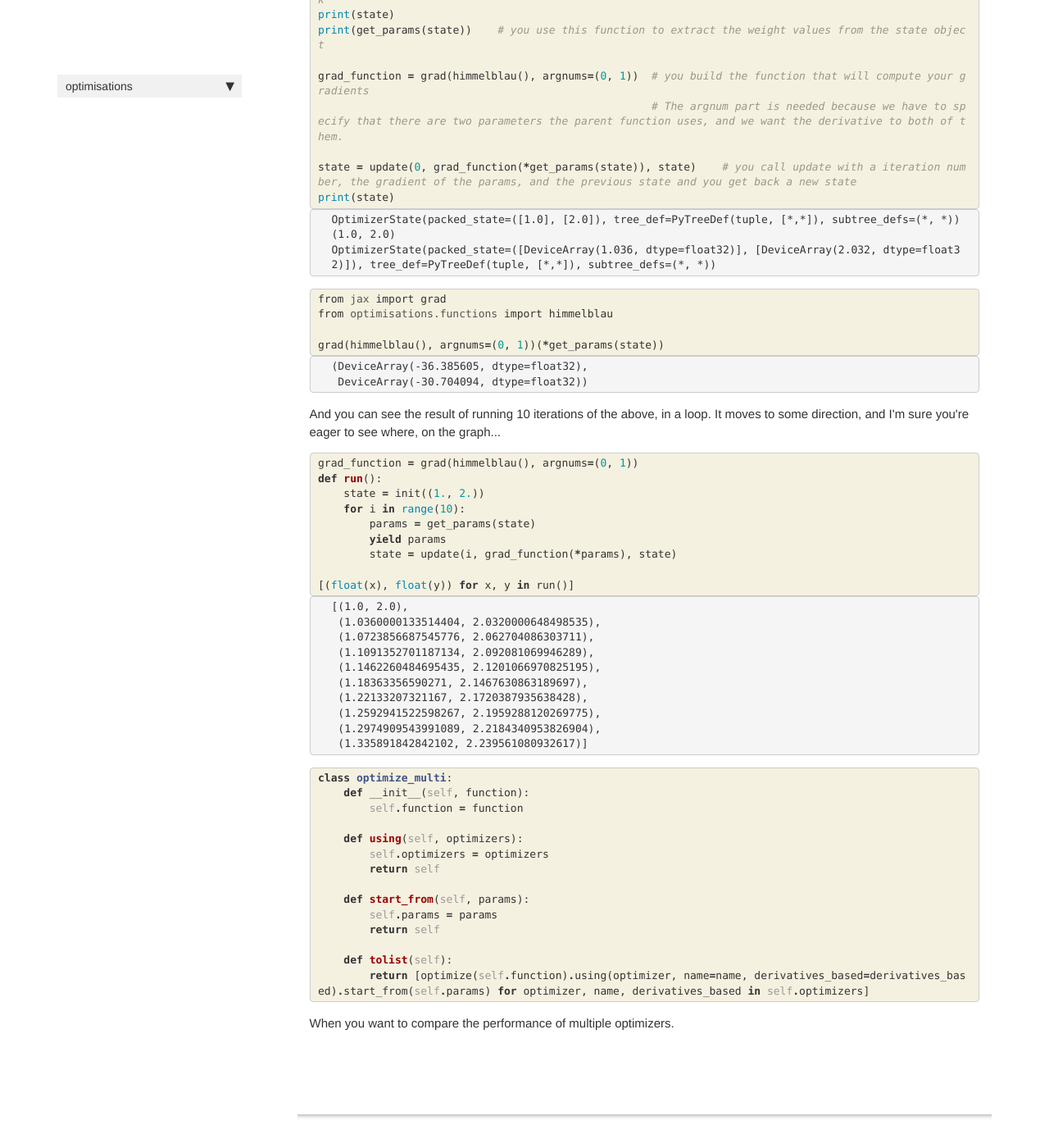
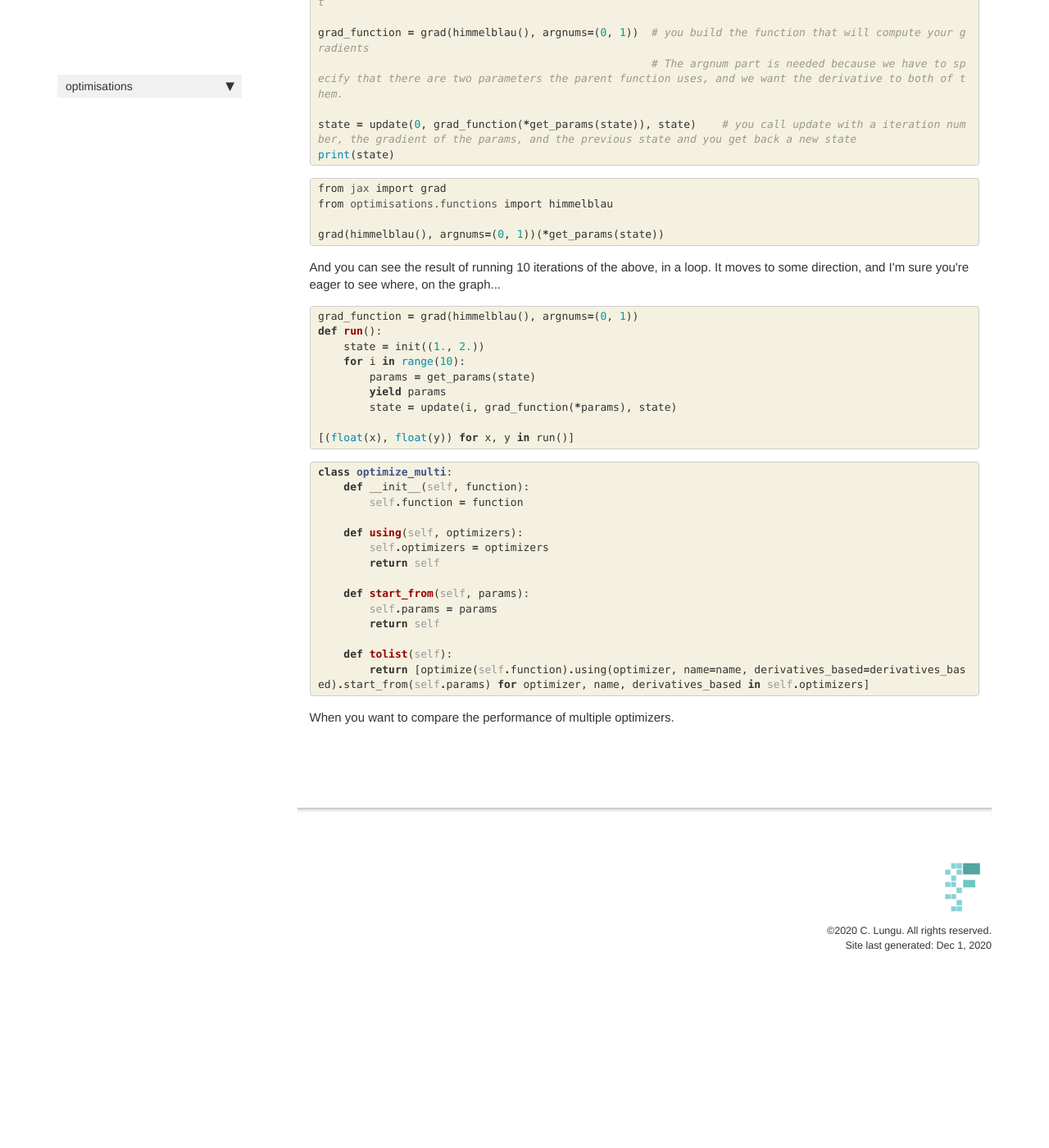
Before and after one commit to clungu/optimisations, a Jekyll site: the page built from docs/optimizers.html, in a window 1280 px wide and 1400 px high, scrolled down 1283 px. Shown: the whole window at 82% size. Built offline with Jekyll 4.4.1, drawn with Linux system fonts in a browser that asks for light colours; nearby versions of some CDN libraries; comment, search, counter and statistics services are not loaded; after the commit the page ends 2496 px from its top, so only the background shows below that; some of the changed text lies outside the part shown.

Commit message:
Built the docs again.

```diff
--- a/docs/optimizers.html
+++ b/docs/optimizers.html
@@ -25,27 +25,6 @@
     {% raw %}
 
 <div class="cell border-box-sizing code_cell rendered">
-
-</div>
-    {% endraw %}
-
-    {% raw %}
-
-<div class="cell border-box-sizing code_cell rendered">
-<div class="input">
-
-<div class="inner_cell">
-    <div class="input_area">
-<div class=" highlight hl-ipython3"><pre><span></span><span class="n">h</span> <span class="o">=</span> <span class="n">History</span><span class="p">([(</span><span class="mi">1</span><span class="p">,</span> <span class="mi">2</span><span class="p">),</span> <span class="p">(</span><span class="mi">2</span><span class="p">,</span> <span class="mi">3</span><span class="p">),</span> <span class="p">(</span><span class="mi">4</span><span class="p">,</span> <span class="mi">5</span><span class="p">)])</span>
-<span class="k">assert</span> <span class="nb">str</span><span class="p">(</span><span class="n">h</span><span class="p">)</span> <span class="o">==</span> <span class="nb">str</span><span class="p">([(</span><span class="mi">1</span><span class="p">,</span> <span class="mi">2</span><span class="p">),</span> <span class="p">(</span><span class="mi">2</span><span class="p">,</span> <span class="mi">3</span><span class="p">),</span> <span class="p">(</span><span class="mi">4</span><span class="p">,</span> <span class="mi">5</span><span class="p">)])</span>
-
-<span class="n">h</span><span class="o">.</span><span class="n">_get_params</span> <span class="o">=</span> <span class="k">lambda</span> <span class="n">x</span><span class="p">:</span> <span class="n">x</span>
-<span class="k">assert</span> <span class="nb">str</span><span class="p">(</span><span class="n">h</span><span class="p">)</span> <span class="o">==</span> <span class="nb">str</span><span class="p">([(</span><span class="mf">1.0</span><span class="p">,</span> <span class="mf">2.0</span><span class="p">),</span> <span class="p">(</span><span class="mf">2.0</span><span class="p">,</span> <span class="mf">3.0</span><span class="p">),</span> <span class="p">(</span><span class="mf">4.0</span><span class="p">,</span> <span class="mf">5.0</span><span class="p">)])</span>
-</pre></div>
-
-    </div>
-</div>
-</div>
 
 </div>
     {% endraw %}
@@ -89,6 +68,7 @@
 <div class="inner_cell">
     <div class="input_area">
 <div class=" highlight hl-ipython3"><pre><span></span><span class="kn">from</span> <span class="nn">optimisations.functions</span> <span class="kn">import</span> <span class="n">himmelblau</span>
+<span class="kn">from</span> <span class="nn">jax.experimental.optimizers</span> <span class="kn">import</span> <span class="n">sgd</span>
 
 <span class="p">(</span>
     <span class="n">optimize</span><span class="p">(</span><span class="n">himmelblau</span><span class="p">())</span>
@@ -104,6 +84,14 @@
 
 <div class="output_wrapper">
 <div class="output">
+
+<div class="output_area">
+
+<div class="output_subarea output_stream output_stderr output_text">
+<pre>WARNING:absl:No GPU/TPU found, falling back to CPU. (Set TF_CPP_MIN_LOG_LEVEL=0 and rerun for more info.)
+</pre>
+</div>
+</div>
 
 <div class="output_area">
 
@@ -172,22 +160,6 @@
 </div>
 </div>
 
-<div class="output_wrapper">
-<div class="output">
-
-<div class="output_area">
-
-<div class="output_subarea output_stream output_stdout output_text">
-<pre>OptimizerState(packed_state=([1.0], [2.0]), tree_def=PyTreeDef(tuple, [*,*]), subtree_defs=(*, *))
-(1.0, 2.0)
-OptimizerState(packed_state=([DeviceArray(1.036, dtype=float32)], [DeviceArray(2.032, dtype=float32)]), tree_def=PyTreeDef(tuple, [*,*]), subtree_defs=(*, *))
-</pre>
-</div>
-</div>
-
-</div>
-</div>
-
 </div>
     {% endraw %}
 
@@ -205,23 +177,6 @@
 </pre></div>
 
     </div>
-</div>
-</div>
-
-<div class="output_wrapper">
-<div class="output">
-
-<div class="output_area">
-
-
-
-<div class="output_text output_subarea output_execute_result">
-<pre>(DeviceArray(-36.385605, dtype=float32),
- DeviceArray(-30.704094, dtype=float32))</pre>
-</div>
-
-</div>
-
 </div>
 </div>
 
@@ -254,31 +209,6 @@
 </pre></div>
 
     </div>
-</div>
-</div>
-
-<div class="output_wrapper">
-<div class="output">
-
-<div class="output_area">
-
-
-
-<div class="output_text output_subarea output_execute_result">
-<pre>[(1.0, 2.0),
- (1.0360000133514404, 2.0320000648498535),
- (1.0723856687545776, 2.062704086303711),
- (1.1091352701187134, 2.092081069946289),
- (1.1462260484695435, 2.1201066970825195),
- (1.18363356590271, 2.1467630863189697),
- (1.22133207321167, 2.1720387935638428),
- (1.2592941522598267, 2.1959288120269775),
- (1.2974909543991089, 2.2184340953826904),
- (1.335891842842102, 2.239561080932617)]</pre>
-</div>
-
-</div>
-
 </div>
 </div>
 
```
Also changed, not shown: 1 other file.
